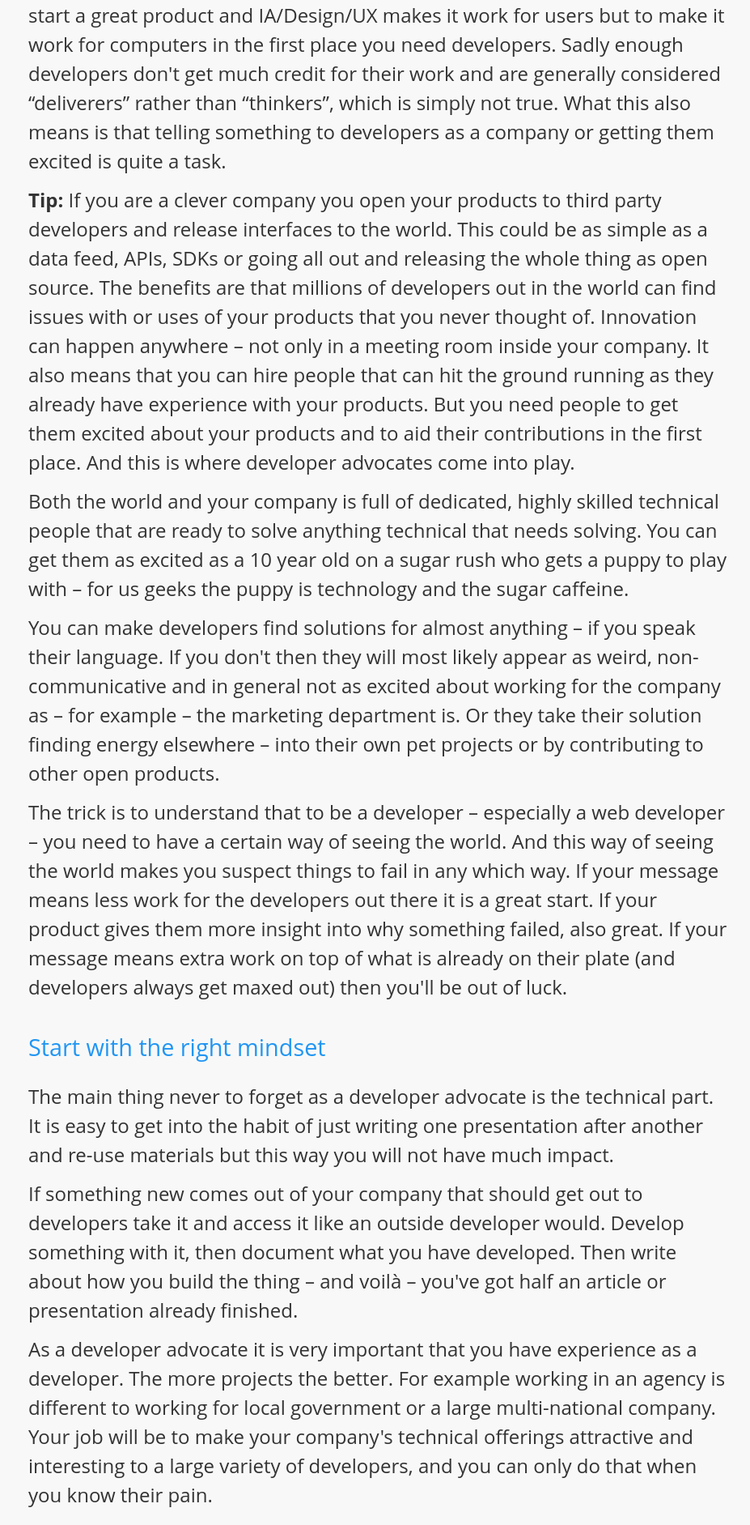
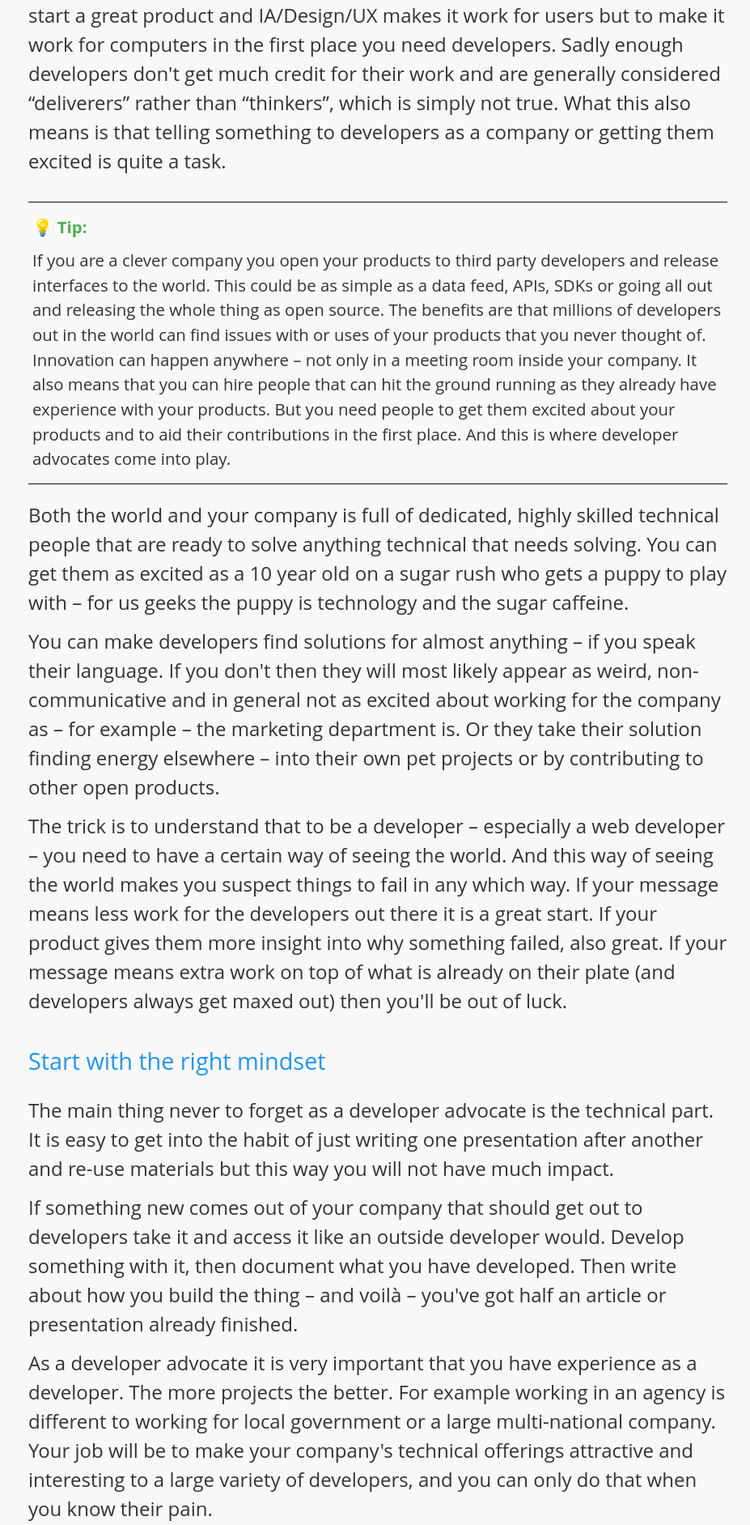
Before and after one commit to codepo8/developer-advocacy-handbook, a Jekyll site: the page built from what-is-developer-advocacy.md, in a window 1280 px wide. Shown: the part 447-2330 px from the top of the page at 81% size, without its empty margins (353-1280 px from the left). Built offline with Jekyll 4.4.1, drawn with Linux system fonts in a browser that asks for light colours; our own code applies the rules of GitHub Pages for plain Markdown files.

```diff
--- a/assets/styles.css
+++ b/assets/styles.css
@@ -1,3 +1,7 @@
+/*
+ {% include header.html %}
+*/
+
 :root {
   --background: #f8f8f8;
   --text: #333;
--- a/what-is-developer-advocacy.md
+++ b/what-is-developer-advocacy.md
@@ -19,7 +20,7 @@
 simply not true. What this also means is that telling something to
 developers as a company or getting them excited is quite a task.
 
-**Tip:** If you are a clever company you open your products to third
+> **Tip:** If you are a clever company you open your products to third
 party developers and release interfaces to the world. This could be as
 simple as a data feed, APIs, SDKs or going all out and releasing the
 whole thing as open source. The benefits are that millions of developers
```
Also changed, not shown: other parts of what-is-developer-advocacy.md (+1 -0 lines).
